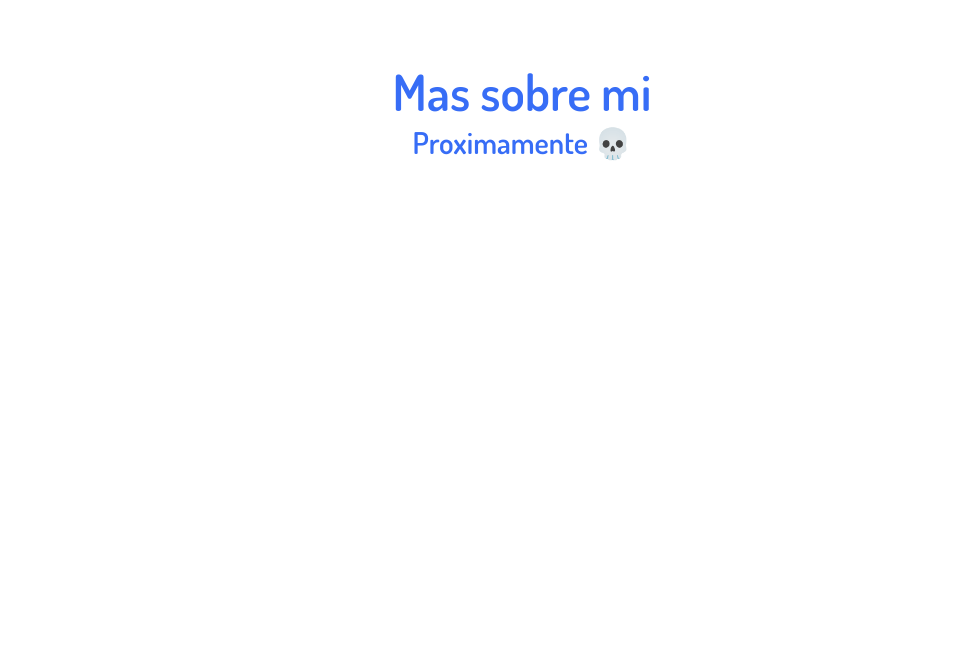
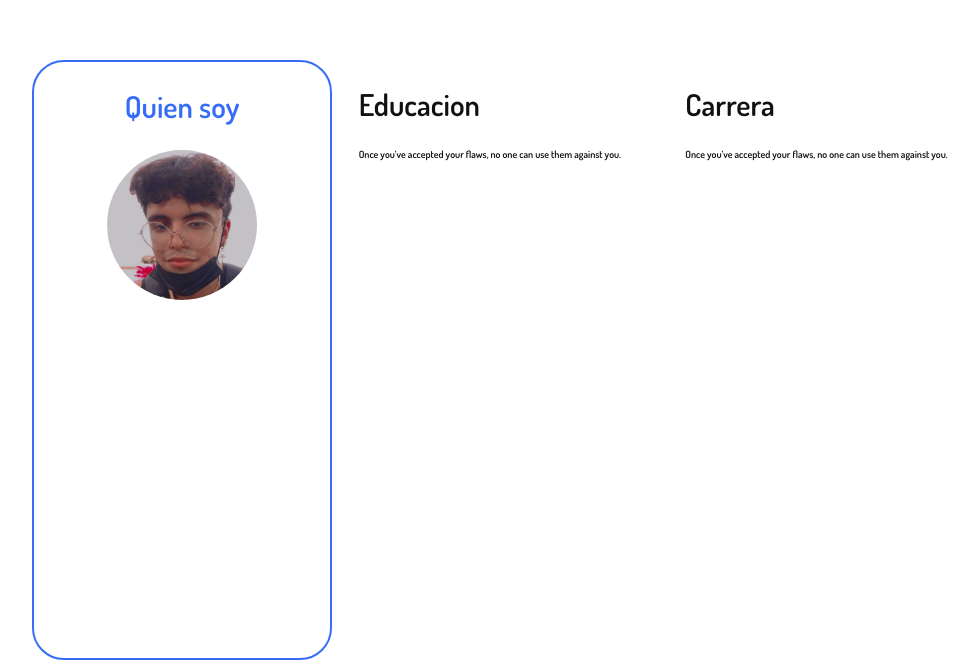
Before and after one commit to Chocoyito/WebVue, a Vue app: page / in a window 1280 px wide. Shown: the part 752-1412 px from the top of the page, without its empty margins (118-1097 px from the left). Before the commit the page ends 913 px from the top, so only its background shows below. Built offline with nearby package versions, Linux system fonts and the light colour scheme; a web font is replaced by a local one.

Commit message:
vamos con proyectos supongo

```diff
--- a/src/components/AboutMe.vue
+++ b/src/components/AboutMe.vue
@@ -1,7 +1,13 @@
 <script>
 
 export default {
-    name: "AboutMe"
+    name: "AboutMe",
+    data(){
+        return{
+            nombre_completo: "Roberto Jose Amador Arroliga",
+            fecha_de_nacimiento: "09/04/2003"
+        }
+    }
 }
 
 </script>
@@ -11,25 +17,32 @@ export default {
 
 
         <div class="about-me">
-            <h1 class="no-margin">
-                Mas sobre mi
-            </h1>
-            <h2 class="no-margin">
-                Proximamente 💀
-            </h2>
+            <div class="about-me__info">
+                <article class="about-me__yo">
+                    <h2>Quien soy</h2>
+                    <picture class="about-me__picture">
+                        <img class="about-me__img" src="../assets/icons/yo.jpg" alt="yo">
+                    </picture>
+                </article>
+
+                <article>
+                    <h2>Educacion</h2>
+                    <p>Once you’ve accepted your flaws, no one can use them against you.</p>
+                </article>
+                <article>
+                    <h2>Carrera</h2>
+                    <p>Once you’ve accepted your flaws, no one can use them against you.</p>
+                </article>
+            </div>
         </div>
 
-<!--        <picture class="about-me__picture">
-            <img class="about-me__img" src="../assets/icons/yo.jpg">
-        </picture>
-
-        <div class="about-me__info">
-            <h2 class="no-margin">Quien soy</h2>
-            <p>Adolescens duis proin orci dolore suscipit quis dicant tale. Constituam duo appetere constituam dolore.
-                Elaboraret et dicant velit aliquet. Quem nec laoreet maximus ludus invenire curabitur lectus.</p>-->
+        <!--        <div class="about-me__info">
+                    <h2 class="no-margin">Quien soy</h2>
+                    <p>Adolescens duis proin orci dolore suscipit quis dicant tale. Constituam duo appetere constituam dolore.
+                        Elaboraret et dicant velit aliquet. Quem nec laoreet maximus ludus invenire curabitur lectus.</p>-->
 
 
-        </div>
+    </div>
 </template>
 
 
@@ -38,34 +51,44 @@ export default {
     padding: 0 2rem;
     width: auto;
     margin: 5rem 0 0 0;
-    color: #376DF6;
 }
-.about-me {
-    display: flex;
-    text-align: center;
-    font-size: 25px;
-    flex-direction: column;
-}
+
+
 @media (min-width: 1080px) {
-    .container{
+    .about-me{
+        height: 600px;
+    }
+    .container {
         padding: 0 15rem;
         margin: 10rem 0 0 0;
+    }
+
+    .about-me__info{
+        display: grid;
+        grid-template-columns: repeat(3, 1fr);
+    }
+
+    .about-me__yo{
+        display: flex;
+        flex-direction: column;
+        text-align: center;
+        width: 300px;
+        color: #376DF6;
+        border: 2px solid #376DF6;
+        border-radius: 32px;
+        height: 600px;
     }
 }
 
 
 
-/*.about-me__picture {
-    width: 350px;
-    height: 350px;
-    display: flex;
-    justify-content: center;
+.about-me__img {
+    border-radius: 50%;
+    width: 150px;
+    height: 150px;
 }
 
-.about-me__img {
-    border-radius: 50%;
-}
-
+/*
 .about-me__info {
     text-align: center;
     padding: 0 50px;
@@ -73,7 +96,8 @@ export default {
 
 .about-me__info h2 {
     font-size: 50px;
-}*/
+}
+*/
 
 
 </style>
--- a/src/components/Projects.vue
+++ b/src/components/Projects.vue
@@ -1,5 +1,29 @@
 <template>
+    <div class="container">
+        <div :style="{textAlign:'center'}">
+            <h2>Mis proyectos</h2>
+            <div class="my-projects">
+                <article>
+                    <h3>Tal cosa</h3>
+                    <picture>
 
+                    </picture>
+                </article>
+                <article>
+                    <h3>Tal cosa</h3>
+                    <picture>
+
+                    </picture>
+                </article>
+                <article>
+                    <h3>Tal cosa</h3>
+                    <picture>
+
+                    </picture>
+                </article>
+            </div>
+        </div>
+    </div>
 </template>
 
 <script>
@@ -9,5 +33,14 @@ export default {
 </script>
 
 <style scoped>
-
+@media (min-width: 1080px) {
+    .container {
+        padding: 0 15rem;
+        margin: 10rem 0 0 0;
+    }
+    .my-projects{
+        display: grid;
+        grid-template-columns: repeat(3, 1fr);
+    }
+}
 </style>
```
